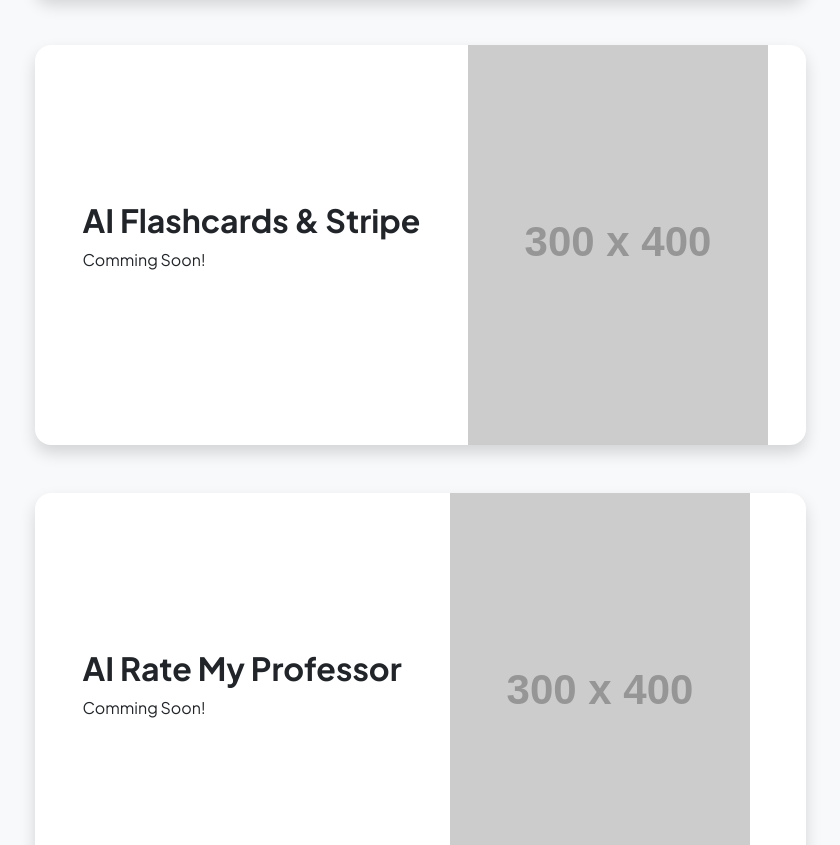
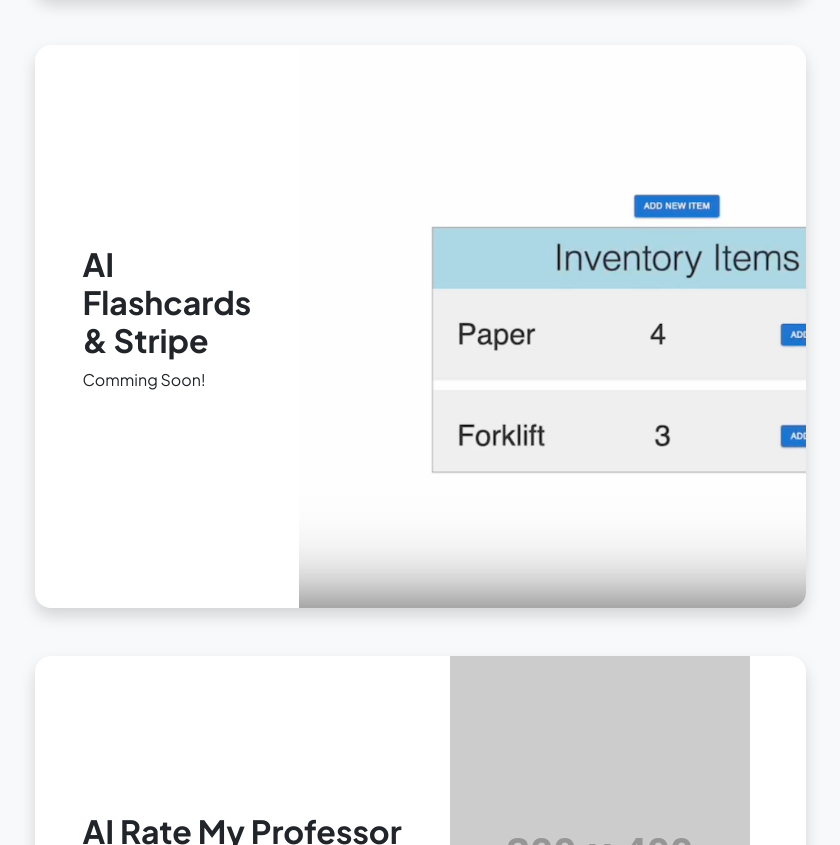
Before and after one commit to Khayam9/landing-page, a plain HTML site: page projects.html in a window 1280 px wide. Shown: the part 1077-1922 px from the top of the page, without its empty margins (220-1060 px from the left). Drawn offline with nearby package versions, Linux system fonts and the light colour scheme; placeholder pictures from the web are drawn by us.

Commit message:
picture is added to pantry project

```diff
--- a/projects.html
+++ b/projects.html
@@ -74,7 +74,7 @@
                                             <h2 class="fw-bolder">AI Flashcards & Stripe</h2>
                                             <p>Comming Soon!</p>
                                         </div>
-                                        <img class="img-fluid" src="https://dummyimage.com/300x400/343a40/6c757d" alt="..." />
+                                        <img class="img-fluid" src="assets/Image 8-4-24 at 11.13 PM.jpg" alt="..." />
                                     </div>
                                 </div>
                             </div>
```
Also changed, not shown: assets/Image 8-4-24 at 11.13 PM.jpg (added).
